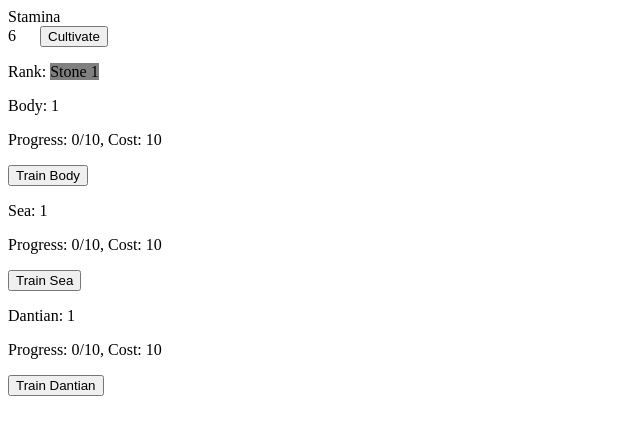
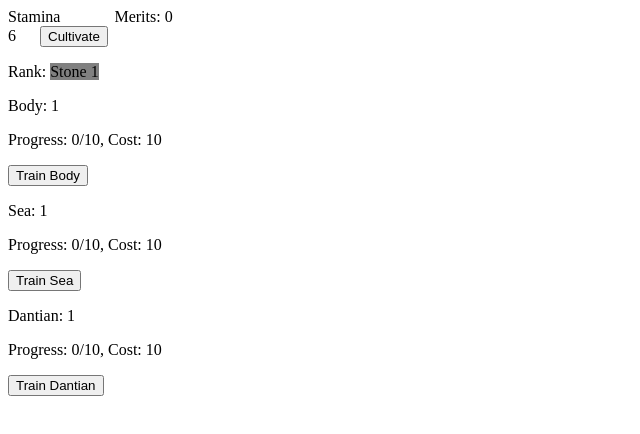
Before and after one commit to Aldemo86/RisingDragon, a plain HTML site: page index.html in a window 1280 px wide. Shown: the full height of the page, 0-640 px from the left. Drawn offline with Linux system fonts and the light colour scheme.

Commit message:
Add files via upload

```diff
--- a/index.html
+++ b/index.html
@@ -6,8 +6,10 @@
     <title>Rising Dragon</title>
     <link rel="stylesheet" href="mystyle.css">
 </head>
-<body>
- <div id="stamina">Stamina</div>
+<body style="white-space: nowrap;">
+ <div id="stamina" style="display: inline-block;margin-right: 50px;">Stamina</div>
+ <div id="meritos" style="display: inline-block;">Merits: 0</div>
+ <div></div>
  <div style="display: inline-block;margin-right: 20px;" id="staminaCounter">1</div>
  <button style="display:inline-block;margin-right: 20px;" onclick="staminaAumento()">Cultivate</button>
  <p>Rank: <span id="discipleRank" style="background-color: gray;">Stone 1</span></p>
--- a/main.js
+++ b/main.js
@@ -10,7 +10,8 @@ var gameData = {
     dantianProgress: 0,
     bodyCost: 10,
     seaCost: 10,
-    dantianCost: 10
+    dantianCost: 10,
+    merits: 0
 }
 
 var materialRank = {
```
